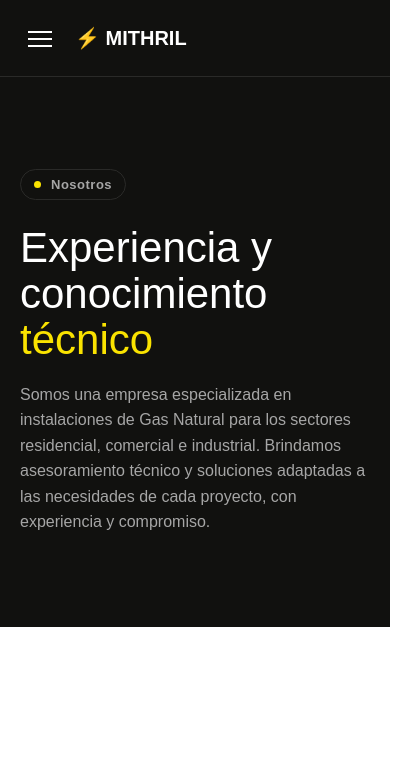
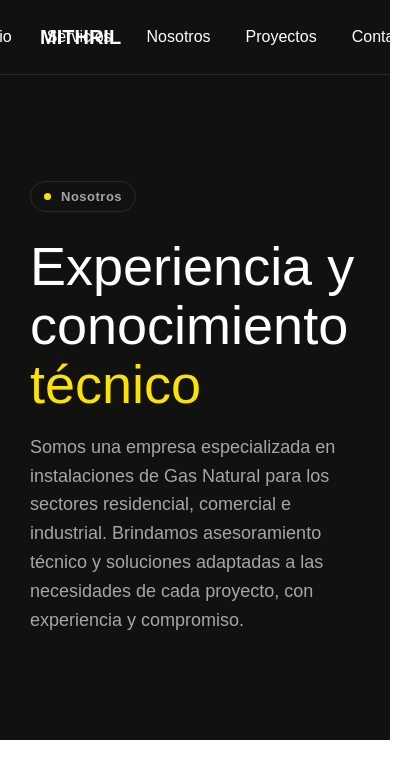
Before and after one commit to Agl-David/website-mithril, a React (Vite) app: page /nosotros in a window 390 px wide. Shown: the top 778 px of the page, 416 px wide, since content can reach past the window. Built offline with nearby package versions, Linux system fonts and the light colour scheme.

Commit message:
navbar ordenado

```diff
--- a/src/components/Navbar/Navbar.css
+++ b/src/components/Navbar/Navbar.css
@@ -1,45 +1,29 @@
-/* ==============================
-   NAVBAR PRINCIPAL
-   ============================== */
+/* NAVBAR PRINCIPAL */
 
 .navbar {
   position: relative;
-
   display: flex;
   justify-content: center;
   align-items: center;
-
-  width: 100%;
   padding: 20px 40px;
-
   background-color: var(--color-background);
   border-bottom: 1px solid var(--color-border);
-
   box-sizing: border-box;
 }
 
-
-/* ==============================
-   LOGO
-   ============================== */
+/* LOGO */
 
 .navbar-logo {
   position: absolute;
   left: 40px;
-
   color: var(--color-text);
-
   text-decoration: none;
-
   font-family: Arial, sans-serif;
   font-size: 20px;
   font-weight: 700;
 }
 
-
-/* ==============================
-   MENÚ
-   ============================== */
+/* MENÚ */
 
 .navbar-menu {
   display: flex;
@@ -47,166 +31,21 @@
   gap: 35px;
 }
 
-
-/* ==============================
-   ENLACES DE NAVEGACIÓN
-   ============================== */
+/* ENLACES DE NAVEGACIÓN */
 
 .navbar-link {
   position: relative;
-
   color: var(--color-text);
-
   text-decoration: none;
-
   font-family: Arial, sans-serif;
   font-size: 16px;
   font-weight: 500;
-
   padding: 8px 0;
-
   transition: color 0.3s ease;
 }
 
-
-/* ==============================
-   EFECTO HOVER
-   ============================== */
+/* EFECTO HOVER */
 
 .navbar-link:hover {
   color: var(--color-primary);
 }
-
-
-/* ==============================
-   ENLACE ACTIVO
-   ============================== */
-
-.active {
-  color: var(--color-primary);
-}
-
-
-/* ==============================
-   LÍNEA INFERIOR DEL ACTIVO
-   ============================== */
-
-.active::after {
-  content: "";
-
-  position: absolute;
-  left: 0;
-  bottom: 0;
-
-  width: 100%;
-  height: 2px;
-
-  background-color: var(--color-primary);
-}
-
-
-/* ==============================
-   BOTÓN HAMBURGUESA
-   ============================== */
-
-.navbar-toggle {
-  display: none;
-
-  width: 40px;
-  height: 40px;
-
-  padding: 8px;
-
-  background: transparent;
-  border: none;
-
-  cursor: pointer;
-}
-
-
-/* LÍNEAS DE LA HAMBURGUESA */
-
-.navbar-toggle span {
-  display: block;
-
-  width: 100%;
-  height: 2px;
-
-  margin: 5px 0;
-
-  background-color: var(--color-text);
-}
-
-
-/* ==============================
-   RESPONSIVE
-   ============================== */
-
-@media (max-width: 768px) {
-
-  /* NAVBAR */
-
-  .navbar {
-    justify-content: flex-start;
-
-    padding: 18px 20px;
-  }
-
-
-  /* BOTÓN HAMBURGUESA */
-
-  .navbar-toggle {
-    display: block;
-
-    margin-right: 15px;
-  }
-
-
-  /* LOGO */
-
-  .navbar-logo {
-    position: static;
-  }
-
-
-  /* MENÚ CERRADO */
-
-  .navbar-menu {
-    display: none;
-
-    position: absolute;
-    top: 100%;
-    left: 0;
-
-    flex-direction: column;
-    align-items: flex-start;
-
-    width: 100%;
-
-    padding: 20px;
-
-    background-color: var(--color-background);
-    border-bottom: 1px solid var(--color-border);
-
-    box-sizing: border-box;
-  }
-
-
-  /* MENÚ ABIERTO */
-
-  .navbar-menu.open {
-    display: flex;
-  }
-
-
-  /* ENLACES */
-
-  .navbar-link {
-    width: 100%;
-
-    padding: 12px 0;
-
-    font-size: 16px;
-  }
-
-}
--- a/src/components/Navbar/Navbar.jsx
+++ b/src/components/Navbar/Navbar.jsx
@@ -1,82 +1,36 @@
-import { useState } from "react";
 import { NavLink } from "react-router-dom";
 import "./Navbar.css";
 
 const Navbar = () => {
-  const [menuOpen, setMenuOpen] = useState(false);
-
-  const closeMenu = () => {
-    setMenuOpen(false);
-  };
-
   return (
     <header className="navbar">
 
-      {/* BOTÓN HAMBURGUESA */}
-      <button
-        className="navbar-toggle"
-        onClick={() => setMenuOpen(!menuOpen)}
-        aria-label="Abrir menú"
-      >
-        <span></span>
-        <span></span>
-        <span></span>
-      </button>
-
-
       {/* LOGO */}
-      <NavLink
-        to="/"
-        className="navbar-logo"
-        onClick={closeMenu}
-      >
-        ⚡ MITHRIL
+      <NavLink to="/" className="navbar-logo" >
+        MITHRIL
       </NavLink>
 
-
       {/* MENÚ */}
-      <nav className={`navbar-menu ${menuOpen ? "open" : ""}`}>
-
-        <NavLink
-          to="/"
-          className="navbar-link"
-          onClick={closeMenu}
-        >
+      <nav className="navbar-menu">
+        <NavLink to="/" className="navbar-link">
           Inicio
         </NavLink>
 
-        <NavLink
-          to="/servicios"
-          className="navbar-link"
-          onClick={closeMenu}
-        >
+        <NavLink to="/servicios" className="navbar-link">
           Servicios
         </NavLink>
 
-        <NavLink
-          to="/nosotros"
-          className="navbar-link"
-          onClick={closeMenu}
-        >
+        <NavLink to="/nosotros" className="navbar-link">
           Nosotros
         </NavLink>
 
-        <NavLink
-          to="/proyectos"
-          className="navbar-link"
-          onClick={closeMenu}
-        >
+        <NavLink to="/proyectos" className="navbar-link">
           Proyectos
         </NavLink>
 
-        <NavLink
-          to="/contacto"
-          className="navbar-link"
-          onClick={closeMenu}
-        >
+        <NavLink to="/contacto" className='navbar-link' >
           Contacto
         </NavLink>
-
       </nav>
 
     </header>
--- a/src/components/PageHeader/PageHeader.css
+++ b/src/components/PageHeader/PageHeader.css
@@ -1,133 +1,76 @@
-/* ==============================
-   PAGE HEADER
-   ============================== */
+/* PAGE HEADER */
 
 .page-header {
   width: 100%;
   min-height: 665px;
-
   background-color: var(--color-background);
-
   display: flex;
   align-items: center;
-
   box-sizing: border-box;
 }
 
-
-/* ==============================
-   CONTENIDO
-   ============================== */
+/* CONTENIDO */
 
 .page-header-content {
   width: 100%;
   max-width: 1400px;
-
   margin: 0 auto;
   padding: 0 30px;
-
   box-sizing: border-box;
 }
 
-
-/* ==============================
-   ETIQUETA
-   ============================== */
+/* ETIQUETA */
 
 .page-header-label {
   display: inline-flex;
   align-items: center;
   gap: 10px;
-
   padding: 7px 13px;
-
   border: 1px solid var(--color-border);
   border-radius: 20px;
-
   color: var(--color-text-secondary);
-
   font-family: Arial, sans-serif;
   font-size: 13px;
   font-weight: 700;
   letter-spacing: 0.5px;
 }
 
-
 /* PUNTO AMARILLO */
 
 .page-header-dot {
   width: 7px;
   height: 7px;
-
   background-color: var(--color-primary);
-
   border-radius: 50%;
 }
 
-
-/* ==============================
-   TÍTULO
-   ============================== */
+/* TÍTULO */
 
 .page-header-title {
   max-width: 600px;
-
   margin: 25px 0 18px;
-
   color: var(--color-text);
-
   font-family: Arial, sans-serif;
   font-size: 54px;
   font-weight: 500;
   line-height: 1.1;
 }
 
-
 /* PALABRA DESTACADA */
 
 .page-header-highlight {
   display: block;
-
   color: var(--color-primary);
 }
 
-
-/* ==============================
-   DESCRIPCIÓN
-   ============================== */
+/* DESCRIPCIÓN */
 
 .page-header-description {
   max-width: 560px;
-
   margin: 0;
-
   color: var(--color-text-secondary);
-
   font-family: Arial, sans-serif;
   font-size: 18px;
   font-weight: 400;
   line-height: 1.6;
 }
-
-
-/* ==============================
-   RESPONSIVE
-   ============================== */
-
-@media (max-width: 768px) {
-  .page-header {
-    min-height: 550px;
-  }
-
-  .page-header-content {
-    padding: 0 20px;
-  }
-
-  .page-header-title {
-    font-size: 42px;
-  }
-
-  .page-header-description {
-    font-size: 16px;
-  }
-}
--- a/src/components/PageHeader/PageHeader.jsx
+++ b/src/components/PageHeader/PageHeader.jsx
@@ -1,21 +1,28 @@
 import "./PageHeader.css";
 
-const PageHeader = ({ label, title, highlight, description }) => {
+const PageHeader = ({ etiqueta, titulo, resaltado, descripcion }) => {
   return (
     <section className="page-header">
+
       <div className="page-header-content">
+
         <span className="page-header-label">
-          <span className="page-header-dot"></span>
-          {label}
+
+          <span className="page-header-dot">
+          </span>
+           {etiqueta}
+
         </span>
 
         <h1 className="page-header-title">
-          {title}
-          <span className="page-header-highlight">{highlight}</span>
+          {titulo}
+          <span className="page-header-highlight">{resaltado}</span>
         </h1>
 
-        <p className="page-header-description">{description}</p>
+        <p className="page-header-description">{descripcion}</p>
+
       </div>
+
     </section>
   );
 };
--- a/src/pages/Contacto/Contacto.jsx
+++ b/src/pages/Contacto/Contacto.jsx
@@ -4,10 +4,10 @@ const Contacto = () => {
   return (
     <>
       <PageHeader
-        label="Contacto"
-        title="Contáctanos y solicita tu"
-        highlight="cotización"
-        description="Estamos disponibles para brindarte asesoramiento y ayudarte a encontrar la solución adecuada."
+        etiqueta="Contacto"
+        titulo="Contáctanos y solicita tu"
+        resaltado="cotización"
+        descripcion="Estamos disponibles para brindarte asesoramiento y ayudarte a encontrar la solución adecuada."
       />
     </>
   );
--- a/src/pages/Inicio/Inicio.jsx
+++ b/src/pages/Inicio/Inicio.jsx
@@ -4,10 +4,10 @@ const Inicio = () => {
   return (
     <>
       <PageHeader
-        label="Inicio"
-        title="Empresa Instaladora de"
-        highlight="Gas Natural"
-        description="Diseño, instalación y asesoramiento para proyectos residenciales, comerciales e industriales."
+        etiqueta="Inicio"
+        titulo="Empresa Instaladora de"
+        resaltado="Gas Natural"
+        descripcion="Diseño, instalación y asesoramiento para proyectos residenciales, comerciales e industriales."
       />
     </>
   );
--- a/src/pages/Nosotros/Nosotros.jsx
+++ b/src/pages/Nosotros/Nosotros.jsx
@@ -4,10 +4,10 @@ const Nosotros = () => {
   return (
     <>
       <PageHeader
-        label="Nosotros"
-        title="Experiencia y conocimiento"
-        highlight="técnico"
-        description="Somos una empresa especializada en instalaciones de Gas Natural para los sectores residencial, comercial e industrial. Brindamos asesoramiento técnico y soluciones adaptadas a las necesidades de cada proyecto, con experiencia y compromiso."
+        etiqueta="Nosotros"
+        titulo="Experiencia y conocimiento"
+        resaltado="técnico"
+        descripcion="Somos una empresa especializada en instalaciones de Gas Natural para los sectores residencial, comercial e industrial. Brindamos asesoramiento técnico y soluciones adaptadas a las necesidades de cada proyecto, con experiencia y compromiso."
       />
     </>
   );
--- a/src/pages/Proyectos/Proyectos.jsx
+++ b/src/pages/Proyectos/Proyectos.jsx
@@ -4,10 +4,10 @@ const Proyectos = () => {
   return (
     <>
       <PageHeader
-        label="Proyectos"
-        title="Experiencia en cada"
-        highlight="proyecto"
-        description="Instalaciones y soluciones desarrolladas para cada necesidad."
+        etiqueta="Proyectos"
+        titulo="Experiencia en cada"
+        resaltado="proyecto"
+        descripcion="Instalaciones y soluciones desarrolladas para cada necesidad."
       />
     </>
   );
--- a/src/pages/Servicios/Servicios.jsx
+++ b/src/pages/Servicios/Servicios.jsx
@@ -4,10 +4,10 @@ const Servicios = () => {
   return (
     <>
       <PageHeader
-        label="Servicios"
-        title="Soluciones en Gas Natural para cada"
-        highlight=" proyecto"
-        description="Ofrecemos soluciones técnicas para instalaciones nuevas, ampliaciones, modificaciones y proyectos de Gas Natural."
+        etiqueta="Servicios"
+        titulo="Soluciones en Gas Natural para cada"
+        resaltado=" proyecto"
+        descripcion="Ofrecemos soluciones técnicas para instalaciones nuevas, ampliaciones, modificaciones y proyectos de Gas Natural."
       />
     </>
   );
```
